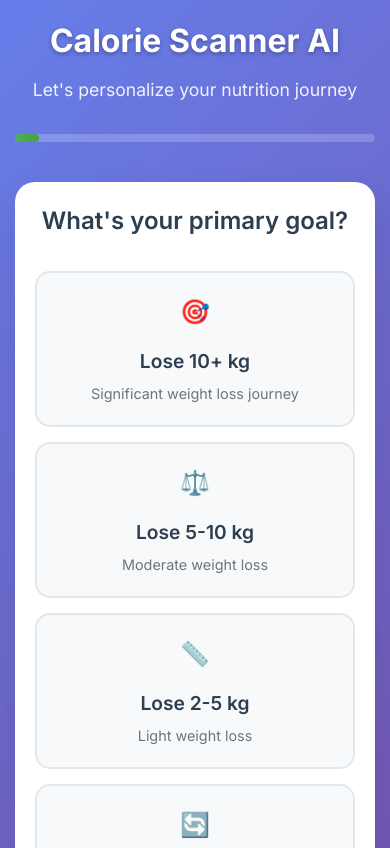
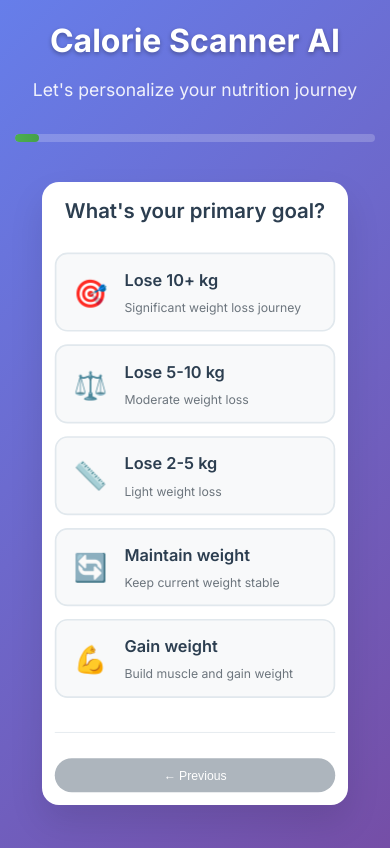
Before and after one commit to captain-show/calorie-quiz, a plain HTML site: page index.html in a window 390 px wide. Shown: the top 848 px of the page. Drawn offline with Linux system fonts and the light colour scheme.

Commit message:
change style

```diff
--- a/styles.css
+++ b/styles.css
@@ -698,7 +698,9 @@ body {
     }
 
     .quiz-container {
-        padding: 25px;
+        padding: 20px;
+        transform: scale(0.9);
+        transform-origin: top center;
     }
 
     .quiz-header h1 {
@@ -718,9 +720,11 @@ body {
     }
 
     .option-icon {
-        font-size: 1.5rem;
+        font-size: 2rem;
+        width: 50px;
+        height: 50px;
+        min-width: 50px;
         margin-right: 15px;
-        min-width: 50px;
     }
 
     .nav-btn {
@@ -731,18 +735,24 @@ body {
 
 @media (max-width: 480px) {
     .quiz-container {
-        padding: 20px;
+        padding: 15px;
+        transform: scale(0.85);
+        transform-origin: top center;
     }
 
     .option-content {
-        flex-direction: column;
-        text-align: center;
-        padding: 20px 15px;
+        flex-direction: row;
+        text-align: left;
+        padding: 15px;
     }
 
     .option-icon {
-        margin-right: 0;
-        margin-bottom: 15px;
+        margin-right: 15px;
+        margin-bottom: 0;
+        font-size: 2rem;
+        width: 50px;
+        height: 50px;
+        min-width: 50px;
     }
 
     .navigation {
@@ -797,8 +807,6 @@ body {
     .btn-secondary, .btn-primary {
         width: 100%;
     }
-
-
 }
 
 /* Loading States */
```
